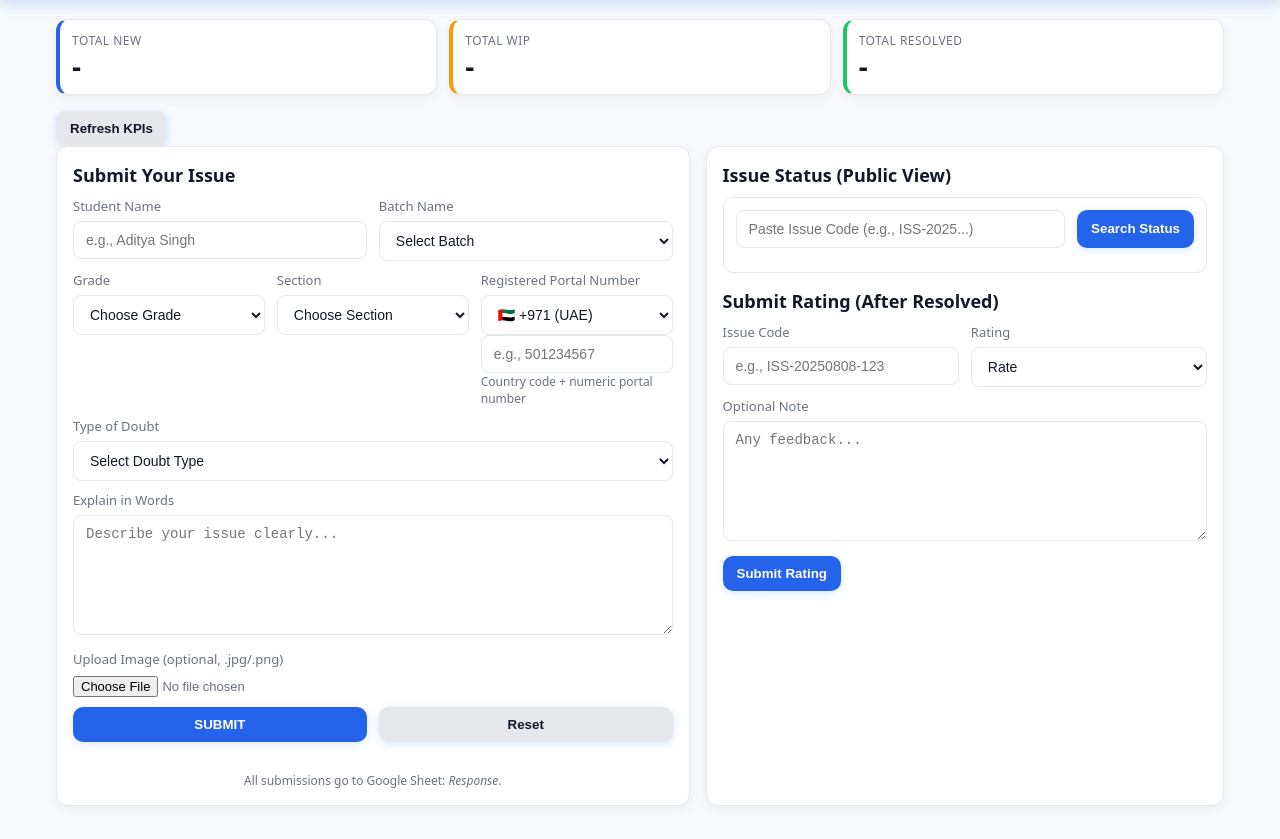
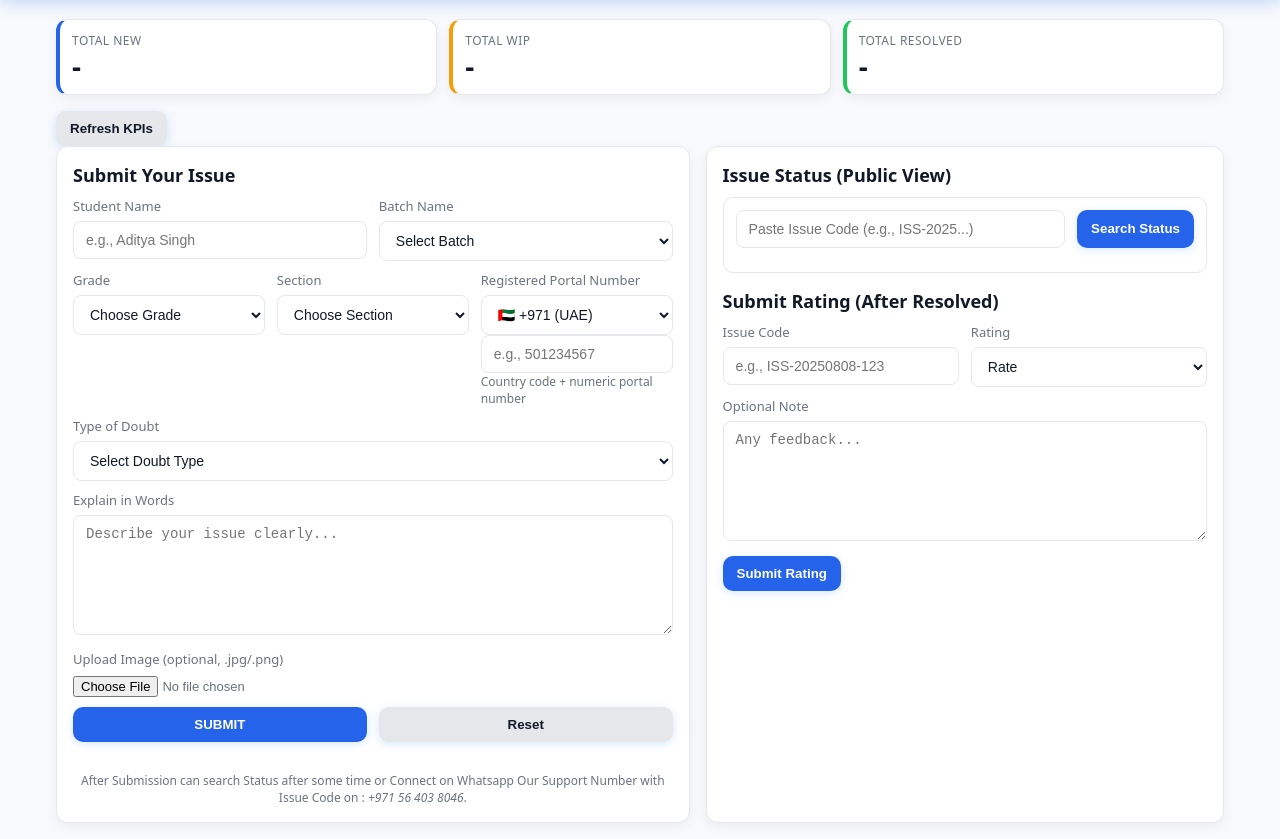
Before and after one commit to pwgulf/PWGulfDoubt, a plain HTML site: page index.html in a window 1280 px wide. Shown: the part 82-921 px from the top of the page. Drawn offline with Linux system fonts and the light colour scheme; no server answers.

Commit message:
Update index.html

```diff
--- a/index.html
+++ b/index.html
@@ -317,7 +317,7 @@ button:active{ transform: translateY(0); }
         <!-- After-submit timeline -->
         <div id="afterSubmit" class="timeline" style="display:none;"></div>
 
-        <div class="footer-note">All submissions go to Google Sheet: <em>Response</em>.</div>
+        <div class="footer-note">After Submission can search Status after some time or Connect on Whatsapp Our Support Number with Issue Code on : <em>+971 56 403 8046</em>.</div>
       </form>
     </div>
 
```
